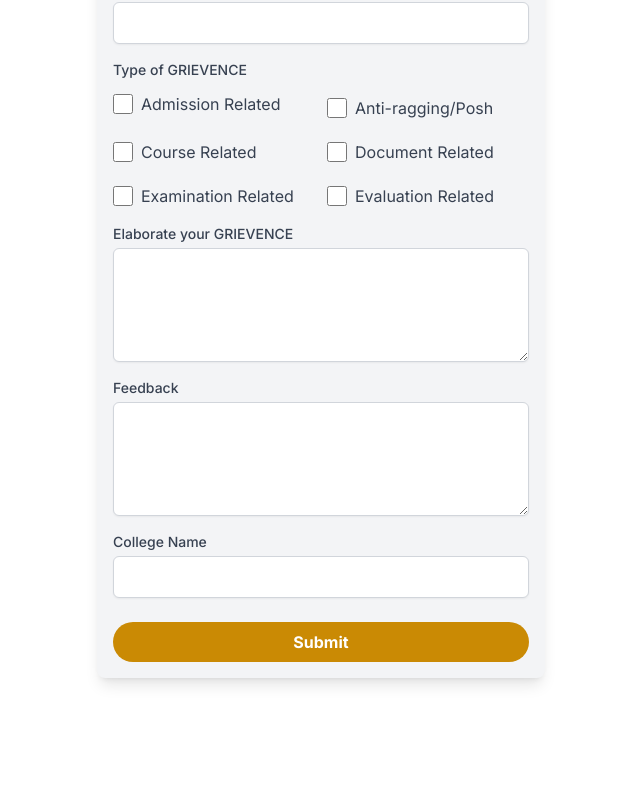
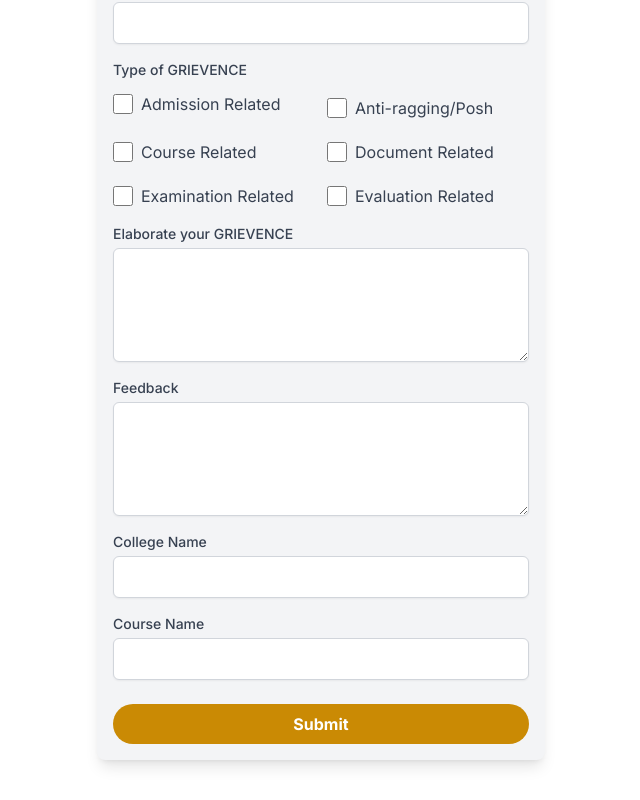
Before and after one commit to Harshal22pgpl/forms-rit, a Next.js app: page /student_grievance in a window 1280 px wide. Shown: the part 610-1410 px from the top of the page, without its empty margins (319-959 px from the left). Before the commit the page ends 1328 px from the top, so only its background shows below. Built offline with nearby package versions, Linux system fonts and the light colour scheme.

Commit message:
Anti-Ragging Fixes

```diff
--- a/src/app/components/FeedStu/FeedStu.jsx
+++ b/src/app/components/FeedStu/FeedStu.jsx
@@ -1,7 +1,8 @@
 "use client";
-import React, { useState } from "react";
+import React, { useEffect, useState } from "react";
 import { scrollToTop } from "@/lib/helpers/scrollToTop";
 import { postStudent } from "@/lib/services/studentFeedback/studentFeedback";
+import { useSearchParams } from "next/navigation";
 
 const FeedStu = () => {
   const STUDENT = {
@@ -17,6 +18,16 @@ const FeedStu = () => {
   };
 
   const [studentData, setStudentData] = useState(STUDENT);
+  const searchParams = useSearchParams();
+  const collegeNameFromQuery = searchParams.get("college") || ""; // Extract college name from query parameters
+
+  useEffect(() => {
+    // Update studentData when collegeNameFromQuery changes
+    setStudentData((prevStudentData) => ({
+      ...prevStudentData,
+      collegeName: collegeNameFromQuery
+    }));
+  }, [collegeNameFromQuery]);
   const [hasError, setError] = useState({ msg: "", type: "" });
   const [isLoading, setIsLoading] = useState(false);
   const [errors, setErrors] = useState({});
--- a/src/app/components/GrivenceForm/GrivenceForm.jsx
+++ b/src/app/components/GrivenceForm/GrivenceForm.jsx
@@ -56,8 +56,8 @@ const GrievanceForm = () => {
     if (formData.description.trim() === "") {
       validationErrors.description = "Please elaborate your grievance.";
     }
-    if (formData.collegeName.trim() === "") {
-      validationErrors.collegeName = "Please enter college name.";
+    if (formData.courseName.trim() === "") {
+      validationErrors.courseName = "Please enter college name.";
     }
 
     setErrors(validationErrors);
@@ -82,21 +82,21 @@ const GrievanceForm = () => {
           {/* Student Name */}
           <div>
             <label
-              htmlFor="studentName"
+              htmlFor="name"
               className="block text-sm font-medium text-gray-700"
             >
               Student Name
             </label>
             <input
               type="text"
-              name="studentName"
-              id="studentName"
-              value={formData.studentName}
+              name="name"
+              id="name"
+              value={formData.name}
               onChange={handleChange}
               className="mt-1 block w-full px-4 py-2 border border-gray-300 rounded-md shadow-sm focus:outline-none focus:border-yellow-500 focus:ring-yellow-500"
             />
-            {errors.studentName && (
-              <p className="text-red-500">{errors.studentName}</p>
+            {errors.name && (
+              <p className="text-red-500">{errors.name}</p>
             )}
           </div>
           {/* Student ID No */}
@@ -325,6 +325,26 @@ const GrievanceForm = () => {
               <p className="text-red-500">{errors.collegeName}</p>
             )}
           </div>
+
+          <div>
+            <label
+              htmlFor="courseName"
+              className="block text-sm font-medium text-gray-700"
+            >
+              Course Name
+            </label>
+            <input
+              type="text"
+              name="courseName"
+              id="courseName"
+              value={formData.courseName}
+              onChange={handleChange}
+              className="mt-1 block w-full px-4 py-2 border border-gray-300 rounded-md shadow-sm focus:outline-none focus:border-yellow-500 focus:ring-yellow-500"
+            />
+            {errors.courseName && (
+              <p className="text-red-500">{errors.courseName}</p>
+            )}
+          </div>
         </div>
         {/* Submit Button */}
         <div>
--- a/src/app/components/Header/Header.jsx
+++ b/src/app/components/Header/Header.jsx
@@ -7,7 +7,7 @@ import React from "react";
 export default function Header() {
   const router = useRouter(); // Use useRouter hook to access router object
   const { college } = router.query || {}; // Destructure college query parameter or provide an empty object as default
-
+console.log(college)
   return (
     <div className="px-20 py-2 flex gap-10 items-center">
       <div className="w-[370px] h-[120px] relative">
--- a/src/lib/constants/index.js
+++ b/src/lib/constants/index.js
@@ -27,7 +27,7 @@ export const FACULTY = {
     qualification: "",
     typeOfEmployment: "",
     collegeName: "",
-    feedback:"test"
+    feedback:""
   // OrganizationUuid: ""
 };
 
```
